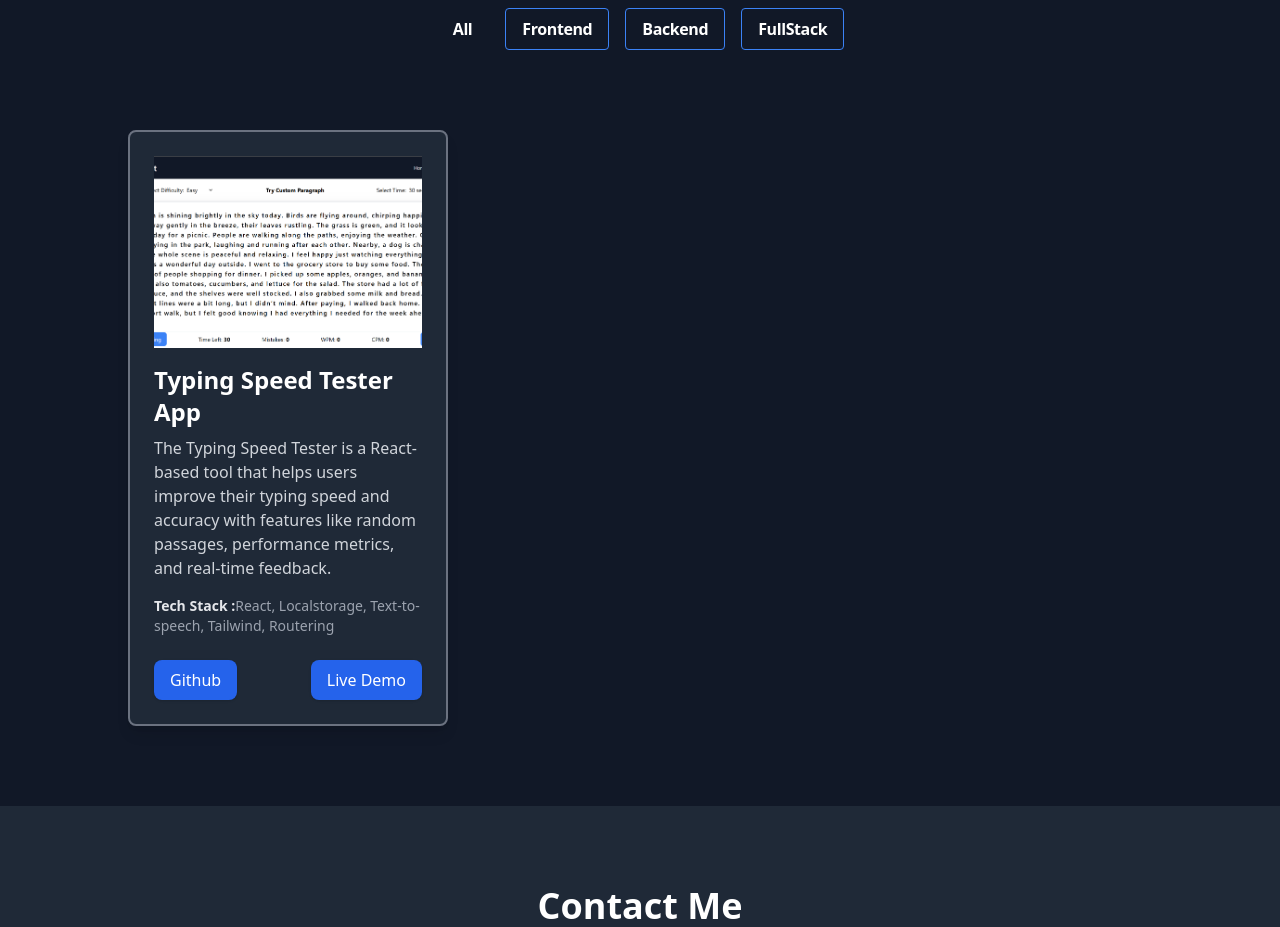
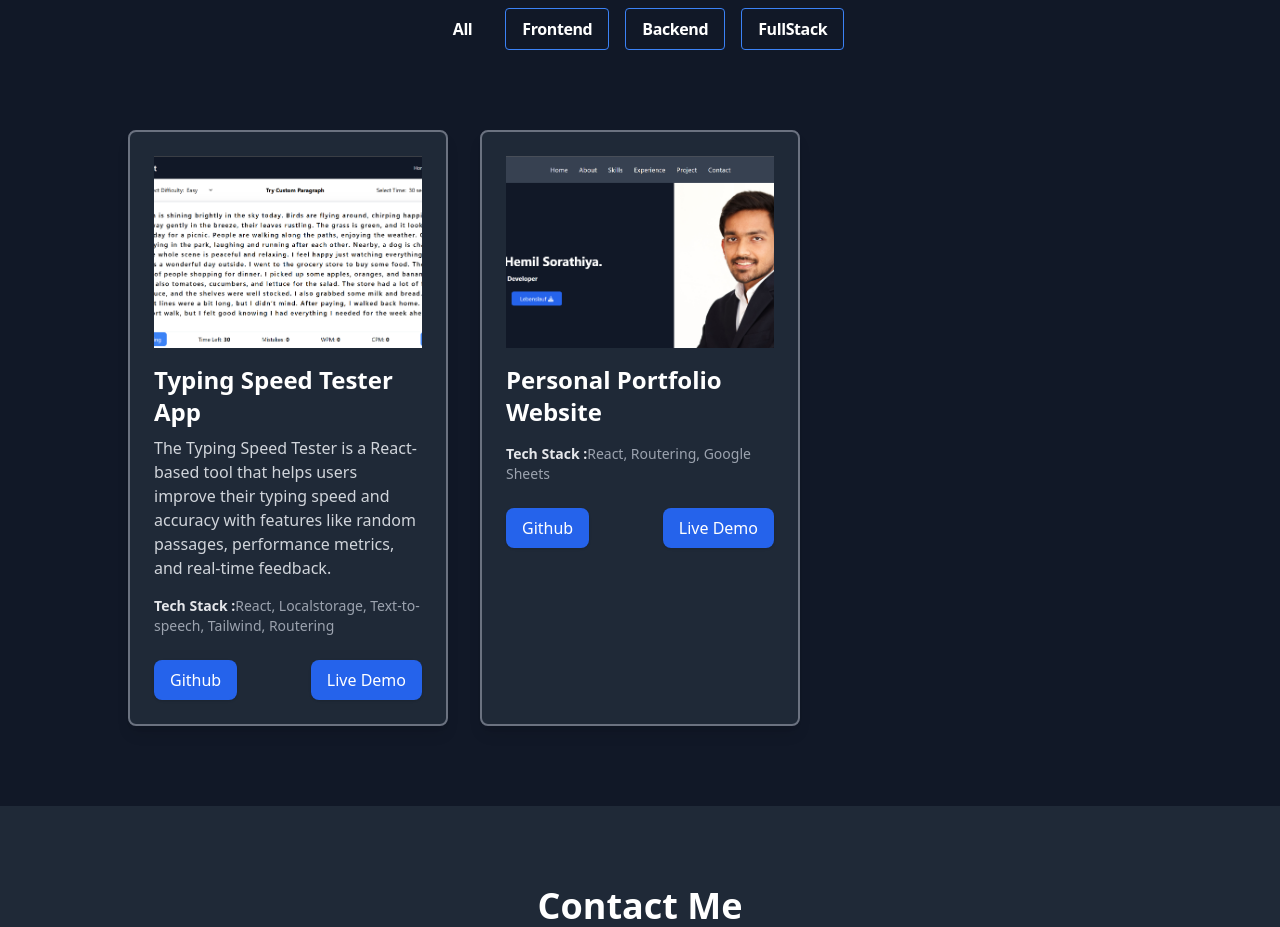
Before and after one commit to Hemil08/portfolio-website, a React (Create React App) app: page / in a window 1280 px wide. Shown: the part 3400-4327 px from the top of the page. Built offline with nearby package versions, Linux system fonts and the light colour scheme.

Commit message:
add project

```diff
--- a/src/components/projects/ProjectData.js
+++ b/src/components/projects/ProjectData.js
@@ -1,4 +1,5 @@
 import typing_img from "../../assets/typing speed.png"
+import portfolio_img from "../../assets/portfolio.png"
 
 const ProjectData = [
     {
@@ -10,6 +11,16 @@ const ProjectData = [
         category: "Frontend" || "All",
         github_link:"https://github.com/Hemil08/Typing-Speed-Tester-APP",
         demo_link:"https://typing-speed-tester-1qdx5da60-hemils-projects-1b8396ff.vercel.app/"
+    },
+    {
+        id:"2",
+        title:"Personal Portfolio Website",
+        desx:"A personal portfolio website showcasing skills, projects, and achievements, designed to highlight expertise and creativity while providing a platform for professional opportunities.",
+        tech:"React, Routering, Google Sheets",
+        image:portfolio_img,
+        category:"Frontend"|| "All",
+        github_link:"https://github.com/Hemil08/portfolio-website",
+        demo_link:"https://hemil-portfolio.vercel.app/",
     }
 ]
 
```
Also changed, not shown: src/assets/portfolio.png (added).
